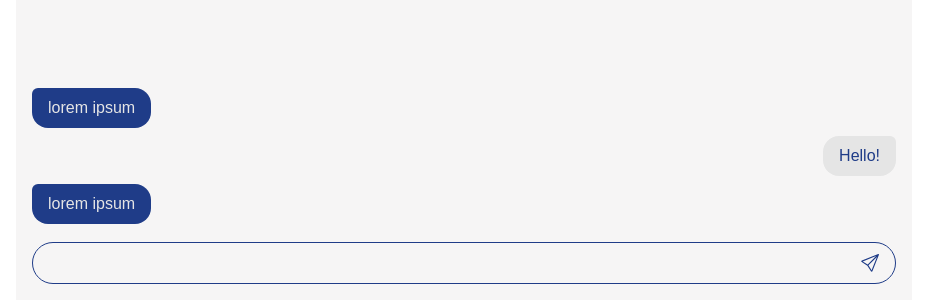
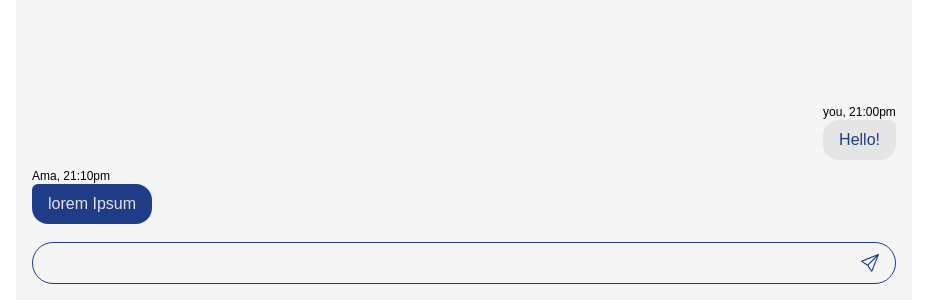
Before and after one commit to Sami-Rocks/local-chat, a React (Create React App) app: page / in a window 1280 px wide. Shown: the part 500-800 px from the top of the page, without its empty margins (176-1103 px from the left). Built offline with nearby package versions, Linux system fonts and the light colour scheme.

Commit message:
message bubbles updated with username and time

```diff
--- a/src/App.jsx
+++ b/src/App.jsx
@@ -1,16 +1,33 @@
+import { useState } from 'react'
 import TextBubble from "./components/TextBubble";
 
 function App() {
+
+  const [ messages, setMessages ] = useState([
+    {
+      user: 'Kofi',
+      type: 'sender',
+      message: 'Hello!',
+      time: '21:00pm'
+    },
+    {
+      user: 'Ama',
+      type: 'reciever',
+      message: 'lorem Ipsum',
+      time: '21:10pm'
+    },
+  ])
+
   return (
     <div className="w-screen h-screen ">
       <div className="w-auto md:rounded-xl mx-auto max-w-4xl h-screen relative bg-background p-4" >
 
         <div className="flex flex-col justify-end z-1 h-full pb-14" >
-
-          <TextBubble type={'not-user'} message={'lorem ipsum'} />
-          <TextBubble type={'user'} message={'Hello!'} />
-          <TextBubble type={'not-user'} message={'lorem ipsum'} />
-
+          {
+            messages.map(data => (
+              <TextBubble type={data.type} message={data.message} user={data.user} time={data.time} />
+            ))
+          }
         </div>
 
 
--- a/src/components/TextBubble/index.jsx
+++ b/src/components/TextBubble/index.jsx
@@ -1,10 +1,15 @@
-const TextBubble = ({ type, message }) => (
+const TextBubble = ({ type, message, user, time }) => (
+    <div className={` my-1 ${type === 'sender' ? 'self-end' :'' }`} >
+        {
+            type === 'reciever'? <p className="text-xs" >{user +', '+ time}</p> : <p className="text-xs" >{'you, '+ time}</p>
+        }
         <div className={`
-            max-w-lg w-fit my-1 py-2 px-4 rounded-2xl
-            ${type === 'user' ? 'rounded-tr-md self-end bg-white text-primary' : 'rounded-tl-md bg-primary text-white'}
+            max-w-lg w-fit py-2 px-4 rounded-2xl
+            ${type === 'sender' ? 'rounded-tr-md bg-white text-primary' : 'rounded-tl-md bg-primary text-white'}
         `}>
           {message}
         </div>
+    </div>
 )
 
 export default TextBubble
```
